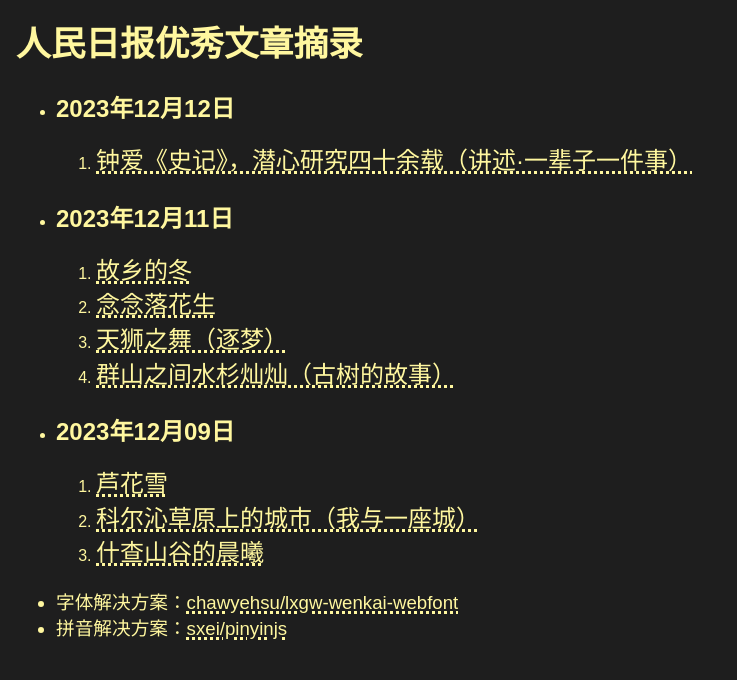
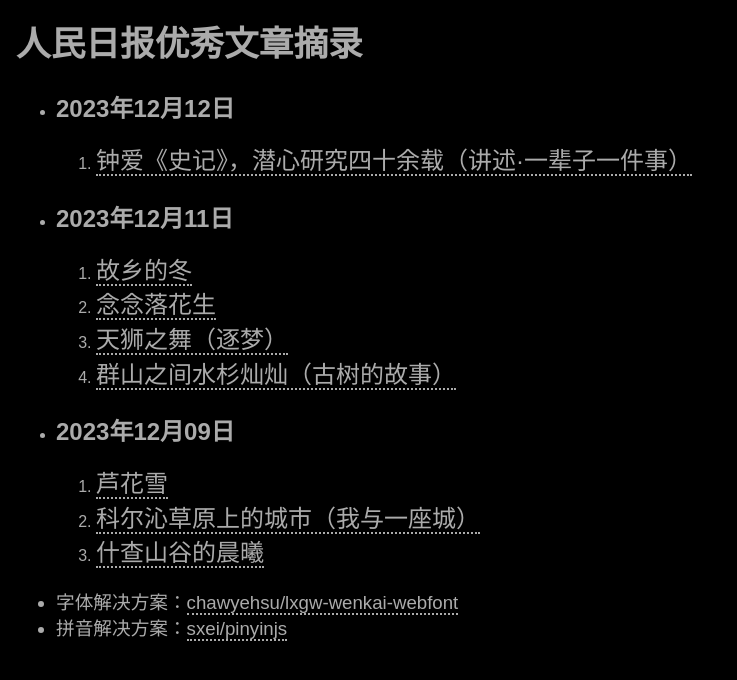
Before and after one commit to zungmou/static, a plain HTML site: page 人民日报/index.html in a window 1280 px wide. Shown: the whole page, without its empty margins (0-737 px from the left). Drawn offline with Linux system fonts and the light colour scheme; a small style sheet from the web is missing.

Commit message:
修改背景和前景色

```diff
--- a/人民日报/common.css
+++ b/人民日报/common.css
@@ -10,8 +10,8 @@
 ul,
 li,
 a {
-    color: #fff79f;
-    background-color: #1e1e1e;
+    color: #ffffffab;
+    background-color: black;
 }
 
 body {
@@ -35,7 +35,8 @@
 }
 
 li>a {
-    text-decoration: dotted underline 3px;
+    text-decoration: none;
+    border-bottom: dotted 2px #ffffffab;
 }
 
 footer,
```
